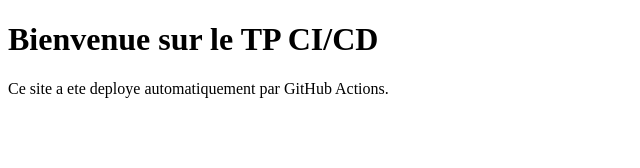
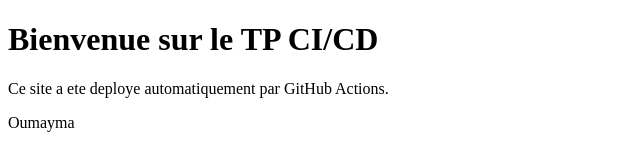
Before and after one commit to oumaymasaoudi/tp-node-ci-cd, a website: page index.html in a window 1280 px wide. Shown: the full height of the page, 0-640 px from the left. Drawn offline with Linux system fonts and the light colour scheme.

Commit message:
Test nouveau deploiement

```diff
--- a/index.html
+++ b/index.html
@@ -7,5 +7,6 @@
 <body>
   <h1>Bienvenue sur le TP CI/CD</h1>
   <p>Ce site a ete deploye automatiquement par GitHub Actions.</p>
+ <p>Oumayma</p>
 </body>
 </html>
```
